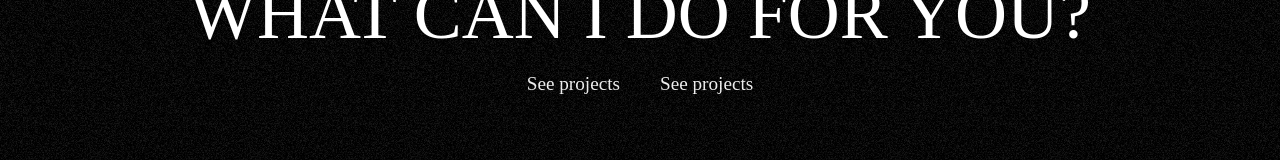
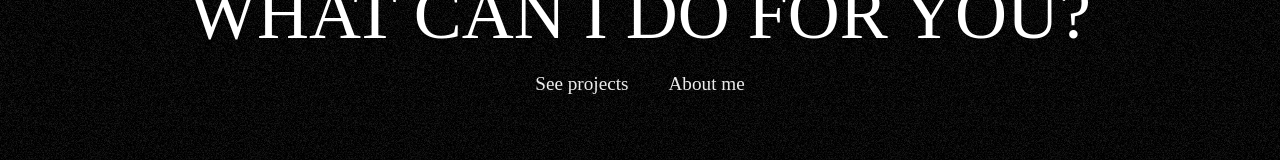
Before and after one commit to Juanfelipegrc/portafolio, a React (Vite) app: page / in a window 1280 px wide. Shown: the part 398-558 px from the top of the page. Built offline with nearby package versions, Linux system fonts and the light colour scheme; a web font is replaced by a local one.

Commit message:
Fifth Commit

```diff
--- a/src/pages/HomePage.jsx
+++ b/src/pages/HomePage.jsx
@@ -95,7 +95,7 @@ export const HomePage = () => {
                             See projects
                         </button>
                         <button style={{fontFamily: 'Turret Road'}} className='bg-transparent text-white text-[1rem] lg:text-[1.2rem] font-medium'>
-                            See projects
+                            About me
                         </button>
                     </div>
 
```
